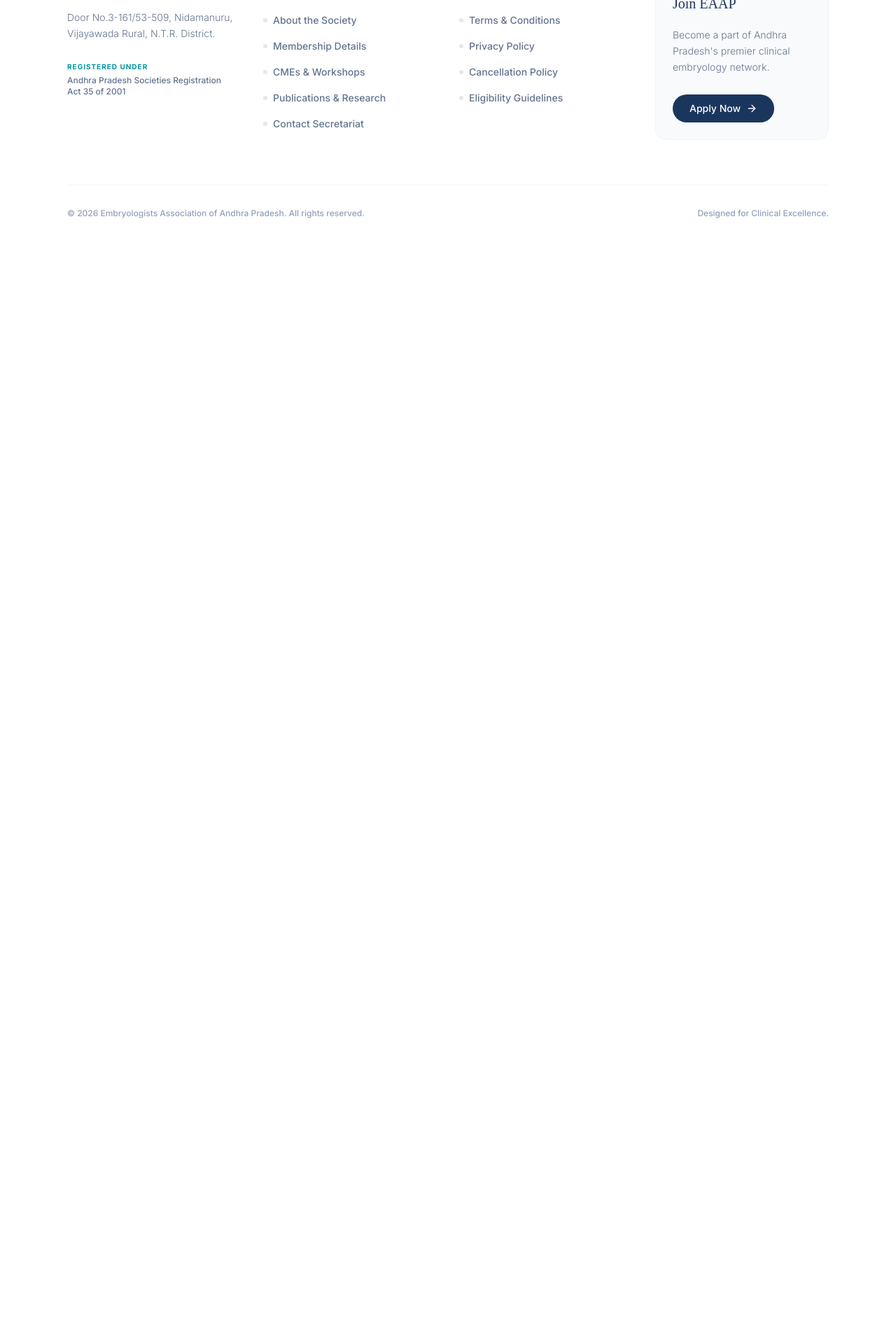
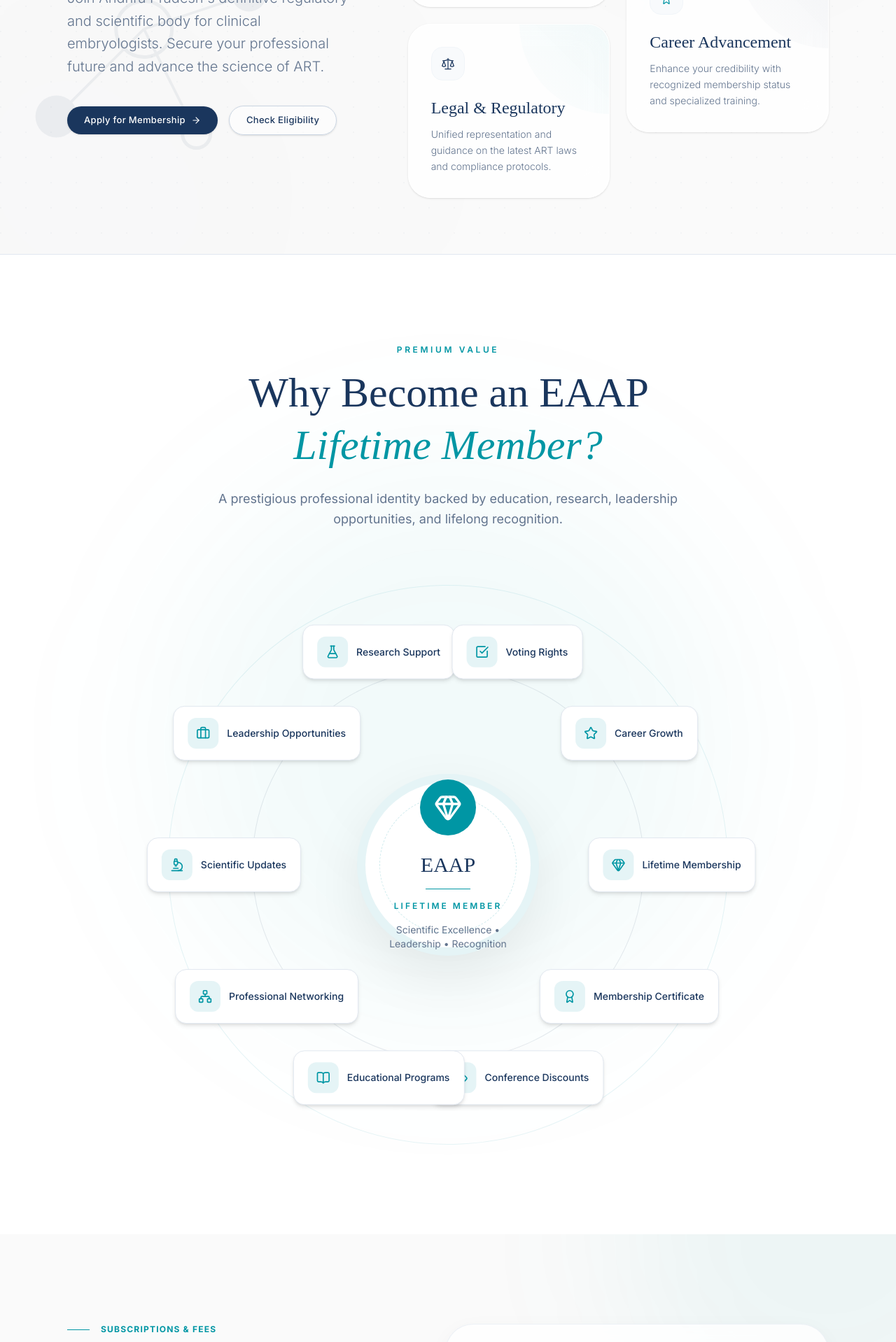
Before and after one commit to Abhiram-Gaddam/EAAP, a Next.js app: page /membership in a window 1280 px wide. Shown: the part 460-2378 px from the top of the page at 70% size. Before the commit the page ends 805 px from the top, so only its background shows below. Built offline with nearby package versions, Linux system fonts and the light colour scheme.

Commit message:
3rd version

```diff
--- a/app/(main)/membership/page.tsx
+++ b/app/(main)/membership/page.tsx
@@ -61,20 +61,22 @@
     email: "john.doe@example.com"
   };
   return (
-    // <main className="flex min-h-screen flex-col w-full bg-white">
-    //   {/* 1. Hero & Value Proposition */}
-    //   <MembershipHero />
-    //   <MembershipBenefits/>
-    //   {/* 2. Eligibility & Membership Categories (To be added) */}
-    //   <EligibilityGuidelines />
+    <main className="flex min-h-screen flex-col w-full bg-white">
+      {/* 1. Hero & Value Proposition */}
+      <MembershipHero />
+      <MembershipBenefits/>
+      {/* 2. Eligibility & Membership Categories (To be added) */}
+      <EligibilityGuidelines />
 
-    //   {/* 3. Fee Structure & Registration Process (To be added) */}
-    //   <MembershipRegistrationProcess />
+      {/* 3. Fee Structure & Registration Process (To be added) */}
+      <MembershipRegistrationProcess />
 
-    //   {/* 4. Document Checklist & Cancellation Policies (To be added) */}
-    //   <TermsAndDocuments />
-    // </main>
+      {/* 4. Document Checklist & Cancellation Policies (To be added) */}
+      <TermsAndDocuments />
 
-    <MembershipCheckoutButton user={currentUser} ></MembershipCheckoutButton>
+      <MembershipCheckoutButton user={currentUser} ></MembershipCheckoutButton>
+
+    </main>
+
   );
 }
```
